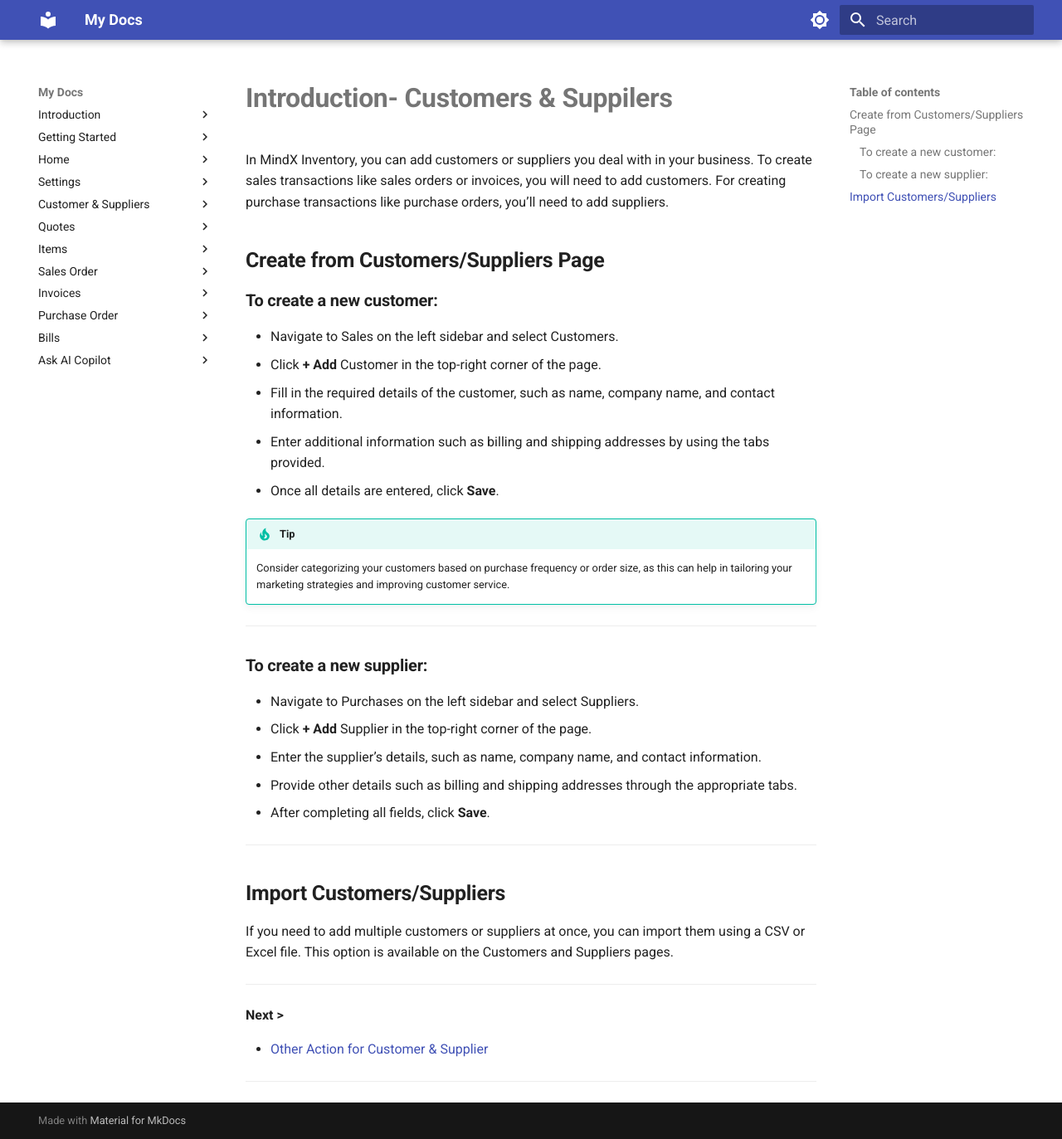
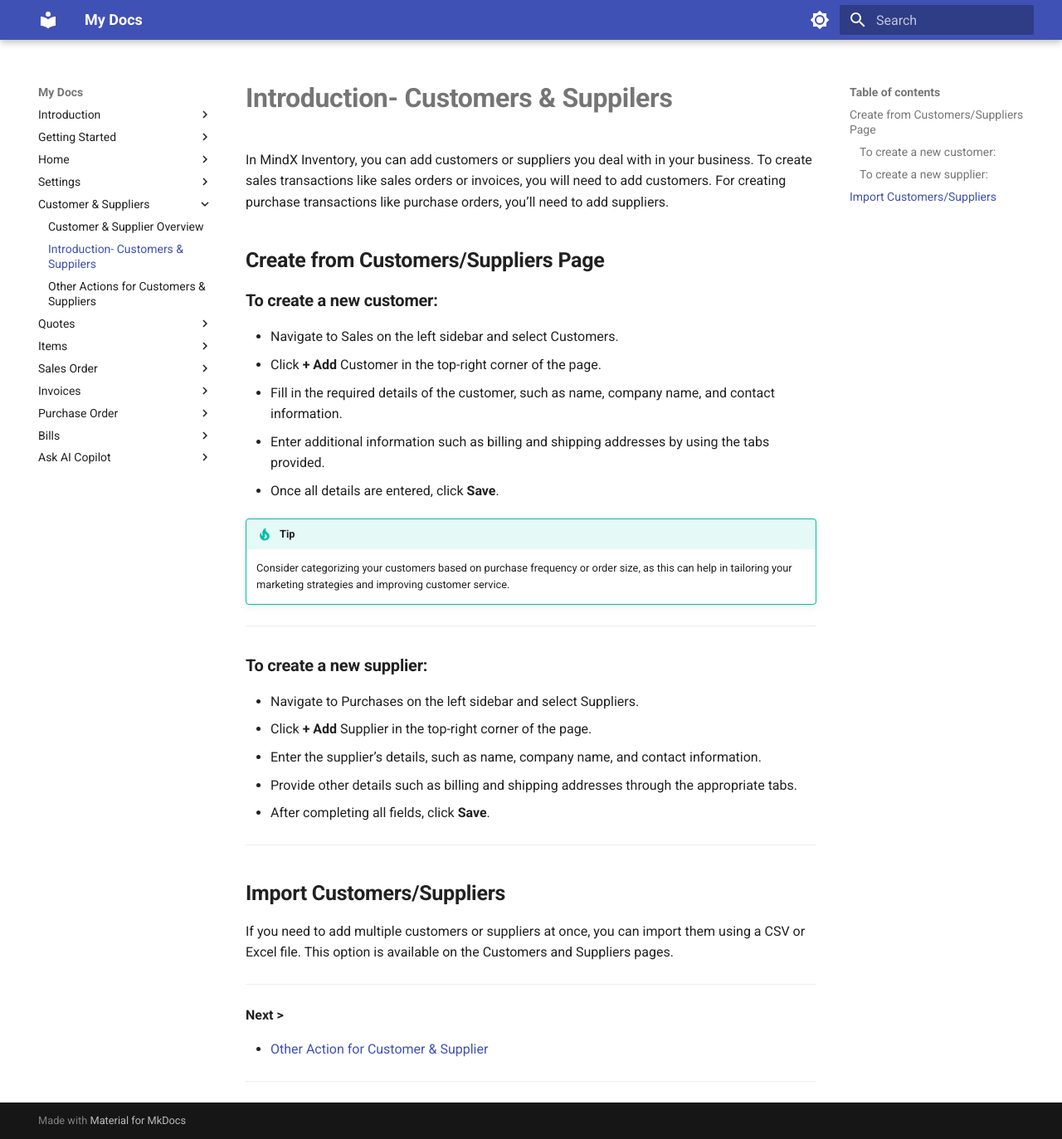
Before and after one commit to nandhakumar2611/mindx-inventory-docs, an MkDocs documentation site: the page built from docs/customer-and-suppliers/introduction.md, in a window 1280 px wide and 1373 px high. Shown: the whole window at 83% size. Built offline with MkDocs 1.6.1 and Material for MkDocs 9.7.7, drawn with Linux system fonts in a browser that asks for light colours; some of the changed lines change nothing that is shown.

Commit message:
mkdocs updation

```diff
--- a/mkdocs.yml
+++ b/mkdocs.yml
@@ -50,10 +50,9 @@ nav:
       - Roles: settings/roles.md
       - Pricing: settings/pricing.md
   - Customer & Suppliers:
-      - Customer & Supplier Overview: customer-&-suppliers/overview.md
-      - Introduction- Customers & Suppilers: customer-&-suppliers/introduction.md
-      - Other Actions for Customers & Suppliers: customer-&-suppliers/other-actions.md
-
+      - Customer & Supplier Overview: customer-and-suppliers/overview.md
+      - Introduction- Customers & Suppilers: customer-and-suppliers/introduction.md
+      - Other Actions for Customers & Suppliers: customer-and-suppliers/other-actions.md
   - Quotes:
       - Quotes Overview: quotes/overview.md
       - Introduction - Quotes: quotes/introduction-quotes.md
```
Also changed, not shown: docs/customer-and-suppliers/introduction.md (renamed from docs/Customer-&-Suppliers/introduction.md), docs/customer-and-suppliers/other-actions.md (renamed from docs/Customer-&-Suppliers/other-actions.md), docs/customer-and-suppliers/overview.md (renamed from docs/Customer-&-Suppliers/overview.md).
